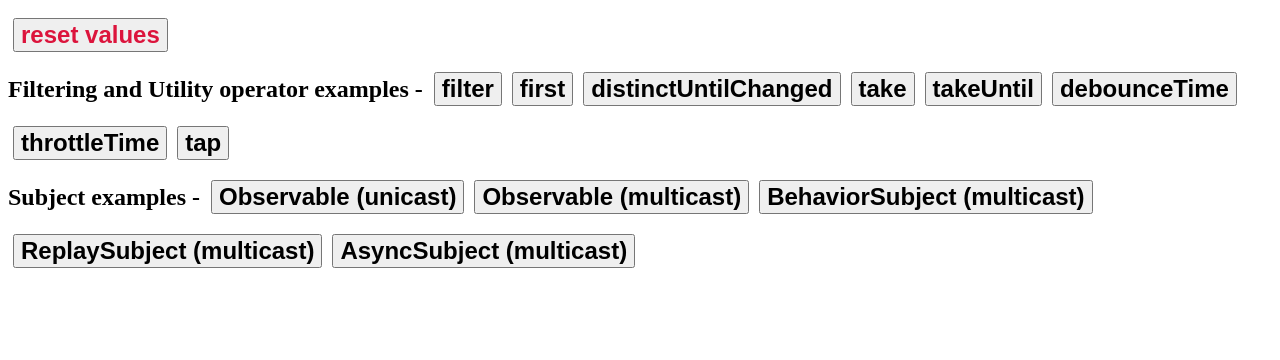
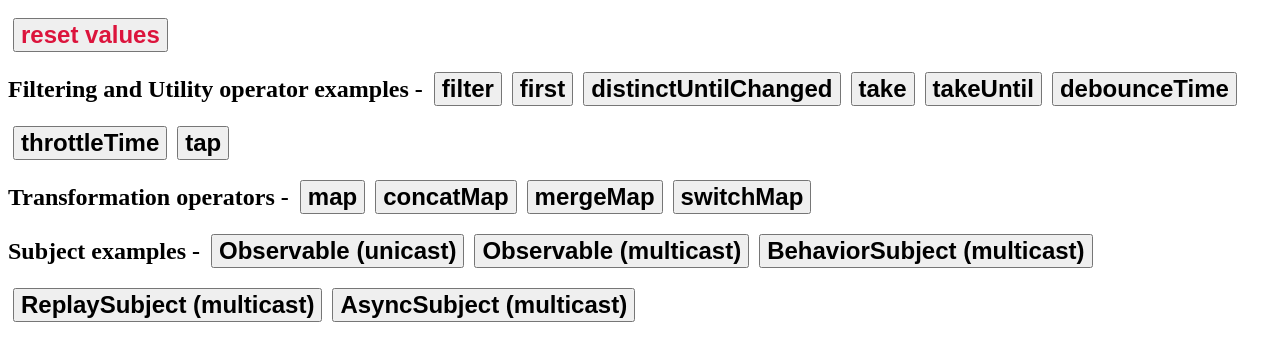
Before and after one commit to petercsonka/observables, an Angular app: page / in a window 1280 px wide. Shown: the top 360 px of the page. Built offline with nearby package versions, Linux system fonts and the light colour scheme.

Commit message:
Add transformation operators

```diff
--- a/src/app/app.component.html
+++ b/src/app/app.component.html
@@ -13,6 +13,13 @@
 <button (click)="useTap()">tap</button>
 <br>
 
+<span>Transformation operators - </span>
+<button (click)="useMap()">map</button>
+<button (click)="useConcatMap()">concatMap</button>
+<button (click)="useMergeMap()">mergeMap</button>
+<button (click)="useSwitchMap()">switchMap</button>
+<br>
+
 <span>Subject examples - </span>
 <button (click)="useUnicastObservable()">Observable (unicast)</button>
 <button (click)="useMulticastObservable()">Observable (multicast)</button>
@@ -22,7 +29,10 @@
 <br>
 
 <div [hidden]="hideDataStream">
-  Data stream: <span *ngFor="let value of dataStream">{{value}}, </span>
+  Data stream: <span *ngFor="let value of dataStream; let isLast=last">{{value}}{{isLast ? '' : ', '}}</span>
+</div>
+<div [hidden]="hideDataStream2">
+  Data stream 2: <span *ngFor="let value of dataStream2; let isLast=last">{{value}}{{isLast ? '' : ', '}}</span>
 </div>
 
 <div [hidden]="hideClickCounts">Total number of clicks events: {{clickCounts}}</div>
--- a/src/app/app.component.ts
+++ b/src/app/app.component.ts
@@ -1,6 +1,6 @@
 import { Component } from '@angular/core';
-import { AsyncSubject, BehaviorSubject, from, fromEvent, interval, Observable, ReplaySubject, Subject, Subscription, connectable } from 'rxjs';
-import { filter, first, take, tap, takeUntil, debounceTime, throttleTime, distinctUntilChanged, share } from 'rxjs/operators';
+import { AsyncSubject, BehaviorSubject, from, fromEvent, interval, Observable, ReplaySubject, Subject, Subscription, connectable, of } from 'rxjs';
+import { filter, first, take, tap, takeUntil, debounceTime, throttleTime, distinctUntilChanged, share, map, concatMap, mergeMap, delay, switchMap } from 'rxjs/operators';
 
 @Component({
   selector: 'app-root',
@@ -9,10 +9,12 @@ import { filter, first, take, tap, takeUntil, debounceTime, throttleTime, distin
 })
 export class AppComponent {
   public dataStream: any[] = [];
+  public dataStream2: any[] = [];
   public emittedValues: any[] = [];
   public clickCounts = 0;
   public description = '';
   public hideDataStream = true;
+  public hideDataStream2 = true;
   public hideClickCounts = true;
   public hideDescription = true;
 
@@ -30,12 +32,16 @@ export class AppComponent {
   private readonly throttleTimeDescription = '(using the throttleTime operator - emits a value from the source, then ignores source values for 2000 ms, then repeats this process):';
   private readonly tapDescription = '(using the tap operator - every number will be emitted, but they will be also logged to the console):';
 
+  private readonly mapDescription = '(using the map operator - every number will be multiplied by 2):';
+  private readonly concatMapDescription = '(using the concatMap operator - concatenate numbers with strings (wait for completion)):';
+  private readonly mergeMapDescription = '(using the mergeMap operator - concatenate numbers with strings (doesn\'t wait for completion)):';
+  private readonly switchMapDescription = '(using the switchMap operator - concatenate numbers with strings (emit the most recently projected Observable)):';
+
   private readonly observableDescription = '(using Observable - unicast execution):';
   private readonly subjectDescription = '(using Subject - multicast execution):';
   private readonly behaviorSubjectDescription = '(using BehaviorSubject):';
   private readonly replaySubjectDescription = '(using ReplaySubject - buffers the last 3 values for new subscribers):';
   private readonly asyncSubjectDescription = '(using AsyncSubject - emits only the last value to its observers, and only when the execution completes):';
-
 
   //Filtering operators
   public useFilter(): void {
@@ -60,7 +66,7 @@ export class AppComponent {
   public useTakeUntil(): void {
     this.reset();
     this.setDescription(this.takeUntilDescription);
-    this.setElementVisibility(true, false, true);
+    this.setElementVisibility(true, false, true, true);
     //const source = this.createIntervalObservable(1000, 0);
     const source$ = interval(1000);
     const clicks$ = fromEvent(document, 'dblclick');
@@ -71,7 +77,7 @@ export class AppComponent {
   public useDebounceTime(): void {
     this.reset();
     this.setDescription(this.debounceTimeDescription);
-    this.setElementVisibility(true, false, false);
+    this.setElementVisibility(true, false, false, true);
     const clicks = fromEvent(document, 'click');
     const result = clicks.pipe(tap((x) => this.clickCounts++), debounceTime(2000));
     this.subscription = result.subscribe(x => this.emittedValues.push(x.type+ `(${this.clickCounts}.)`));
@@ -80,7 +86,7 @@ export class AppComponent {
   public useThrottleTime(): void {
     this.reset();
     this.setDescription(this.throttleTimeDescription);
-    this.setElementVisibility(true, false, false);
+    this.setElementVisibility(true, false, false, true);
     const clicks = fromEvent(document, 'click');
     const result = clicks.pipe(tap((x) => this.clickCounts++), throttleTime(2000));
     this.subscription = result.subscribe(x => this.emittedValues.push(x.type+ `(${this.clickCounts}.)`));
@@ -92,21 +98,72 @@ export class AppComponent {
     this.observable$.pipe(tap((value: number) => console.log(value))).subscribe((value: number) => this.emittedValues.push(value));
   }
 
+  // Transformation operators
+  public useMap(): void {
+    this.setupExecution(this.mapDescription, this.defaultDataStream);
+    this.subscription = this.observable$.pipe(
+      map((value: number) => 2 * value)
+    ).subscribe((value: number) => this.emittedValues.push(value));
+  }
+
+  public useConcatMap(): void {
+    const data1 = [1, 2, 3, 4];
+    const data2 = ['A', 'B', 'C'];
+    this.setupExecution(this.concatMapDescription, data1, data2);
+
+    let source2$ = from(data2).pipe(
+      concatMap( item => of(item).pipe ( delay( 500 ) )))
+
+      this.subscription = this.observable$.pipe(
+      concatMap(x => source2$.pipe(map(y => x + y)))
+    ).subscribe((value: string) => this.emittedValues.push(value));
+  }
+
+  public useMergeMap(): void {
+    const data1 = [1, 2, 3, 4];
+    const data2 = ['A', 'B', 'C'];
+    this.setupExecution(this.mergeMapDescription, data1, data2);
+
+    let source2$ = from(data2).pipe(
+      concatMap( item => of(item).pipe ( delay( 1000 ) )))
+
+    this.subscription = this.observable$.pipe(
+      mergeMap(x => source2$.pipe(map(y => x + y)))
+    ).subscribe((value: string) => this.emittedValues.push(value));
+  }
+
+  public useSwitchMap(): void {
+    const data1 = [1, 2];
+    const data2 = ['A', 'B', 'C'];
+    this.setupExecution(this.switchMapDescription, data1, data2);
+
+    let source1$ = from(data1).pipe(
+      concatMap( item => of(item).pipe ( delay( 1000 ) )))
+
+    let source2$ = from(data2).pipe(
+      concatMap( item => of(item).pipe ( delay( 600 ) )))
+
+    this.subscription = source1$.pipe(
+      switchMap(x => source2$.pipe(map(y => x + y)))
+    ).subscribe((value: string) => this.emittedValues.push(value));
+  }
+
   public reset(): void {
     if(this.subscription) {
       this.subscription.unsubscribe();
     }
-    this.setElementVisibility(true, true, true);
+    this.setElementVisibility(true, true, true, true);
     this.emittedValues = [];
     this.description = '';
     this.clickCounts = 0;
   }
 
-  private setupExecution(description: string, dataStream: number[]): void {
+  private setupExecution(description: string, dataStream: number[], dataStream2?: any[]): void {
     this.reset();
     this.setDescription(description);
     this.dataStream = dataStream;
-    this.setElementVisibility(false, false, true);
+    this.dataStream2 = dataStream2!;
+    this.setElementVisibility(false, false, true, dataStream2 ? false : true);
     this.observable$ = from(this.dataStream);
   }
 
@@ -114,8 +171,9 @@ export class AppComponent {
     this.description = description;
   }
 
-  private setElementVisibility(hideDataStream: boolean, hideDescription: boolean, hideClickCounts: boolean): void {
+  private setElementVisibility(hideDataStream: boolean, hideDescription: boolean, hideClickCounts: boolean, hideDataStream2: boolean): void {
     this.hideDataStream = hideDataStream;
+    this.hideDataStream2 = hideDataStream2;
     this.hideDescription = hideDescription;
     this.hideClickCounts = hideClickCounts;
   }
@@ -123,7 +181,7 @@ export class AppComponent {
   public useUnicastObservable(): void {
     this.reset();
     this.setDescription(this.observableDescription);
-    this.setElementVisibility(true, false, true);
+    this.setElementVisibility(true, false, true, true);
 
     let subscription1: Subscription;
     let subscription2: Subscription;
@@ -153,7 +211,7 @@ export class AppComponent {
   public useMulticastObservable(): void {
     this.reset();
     this.setDescription(this.subjectDescription);
-    this.setElementVisibility(true, false, true);
+    this.setElementVisibility(true, false, true, true);
 
     let subscription1: Subscription;
     let subscription2: Subscription;
@@ -190,7 +248,7 @@ export class AppComponent {
   public useShareOperator(): void {
     this.reset();
     this.setDescription(this.subjectDescription);
-    this.setElementVisibility(true, false, true);
+    this.setElementVisibility(true, false, true, true);
 
     let subscription1: Subscription;
     let subscription2: Subscription;
@@ -221,7 +279,7 @@ export class AppComponent {
   public useBehaviorSubject(): void {
     this.reset();
     this.setDescription(this.behaviorSubjectDescription);
-    this.setElementVisibility(true, false, true);
+    this.setElementVisibility(true, false, true, true);
 
     const subject = new BehaviorSubject(0); // 0 is the initial value
 
@@ -243,7 +301,7 @@ export class AppComponent {
   public useReplaySubject(): void {
     this.reset();
     this.setDescription(this.replaySubjectDescription);
-    this.setElementVisibility(true, false, true);
+    this.setElementVisibility(true, false, true, true);
 
     const subject = new ReplaySubject(3); // buffer 3 values for new subscribers
 
@@ -266,7 +324,7 @@ export class AppComponent {
   public useAsyncSubject(): void {
     this.reset();
     this.setDescription(this.asyncSubjectDescription);
-    this.setElementVisibility(true, false, true);
+    this.setElementVisibility(true, false, true, true);
 
     const subject = new AsyncSubject();
 
```
